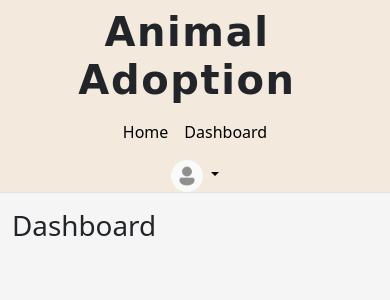
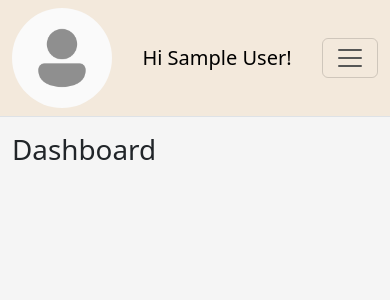
Before and after one commit to knsdev/animal_adoption, a PHP site: page /dashboard.php in a window 390 px wide. Shown: the top 300 px of the page. Run offline with PHP 8.4, Linux system fonts and the light colour scheme; the visitor is signed in with stand-in values (Sample User, id 1); some web fonts are replaced.

Commit message:
Replace navbar with mobile-friendly responsive version

```diff
--- a/website/components/navbar.php
+++ b/website/components/navbar.php
@@ -1,32 +1,37 @@
 <header class='p-0 mb-3 border-bottom title-row'>
-  <div class='container'>
-    <div class='d-flex flex-wrap align-items-center justify-content-center justify-content-lg-start'>
-      <a href='index.php' style="text-decoration: none; color: inherit;">
-        <h1 class="text-center my-0 me-3"><?= WEBSITE_TITLE ?></h1>
+  <nav class="navbar navbar-expand-lg" style="min-height: 3.5rem">
+    <div class="container">
+      <?php if (isset($_SESSION['user']) || isset($_SESSION['admin'])) { ?>
+        <a href='#' class='d-block me-3'>
+          <img src='<?= $myUserData['profile_img_url'] ?? '' ?>' alt='profile image' width='100' height='100' class='rounded-circle' style='object-fit:cover;'>
         </a>
-      <ul class='nav col-12 col-lg-auto me-lg-auto mb-2 justify-content-center mb-md-0'>
+        <a class="navbar-brand" href="#">Hi <?= $myUserData['first_name'] ?? '' ?>!</a>
+      <?php } ?>
+      <button class="navbar-toggler" type="button" data-bs-toggle="collapse" data-bs-target="#navbarNav" aria-controls="navbarNav" aria-expanded="false" aria-label="Toggle navigation">
+        <span class="navbar-toggler-icon"></span>
+      </button>
+      <div class="collapse navbar-collapse" id="navbarNav">
+        <ul class="navbar-nav">
           <?php if (isset($_SESSION['user'])) { ?>
-          <li><a href='index.php' class='nav-link px-2 link-body-emphasis'>Home</a></li>
+            <li class="nav-item">
+              <a class="nav-link link-body-emphasis" href='home.php'>Home</a>
+            </li>
           <?php } ?>
           <?php if (isset($_SESSION['admin'])) { ?>
-          <li><a href='dashboard.php' class='nav-link px-2 link-body-emphasis'>Dashboard</a></li>
+            <li class="nav-item">
+              <a class="nav-link link-body-emphasis" href="dashboard.php">Dashboard</a>
+            </li>
           <?php } ?>
-        <!-- <li><a href='#' class='nav-link px-2 link-secondary'>Senior</a></li> -->
-      </ul>
           <?php if (isset($_SESSION['user']) || isset($_SESSION['admin'])) { ?>
-        <div class='dropdown text-end'>
-          <a href='#' class='d-block link-body-emphasis text-decoration-none dropdown-toggle' data-bs-toggle='dropdown' aria-expanded='false'>
-            <img src='<?= $myUserData['profile_img_url'] ?? '' ?>' alt='profile image' width='32' height='32' class='rounded-circle'>
-          </a>
-          <ul class='dropdown-menu text-small'>
-            <!-- <li><a class='dropdown-item' href='user_update.php'>Profile</a></li> -->
-            <li>
-              <hr class='dropdown-divider'>
+            <li class="nav-item">
+              <a class="nav-link link-body-emphasis" href="#">Senior</a>
             </li>
-            <li><a class='dropdown-item' href='./logout.php'>Sign out</a></li>
+            <li class="nav-item">
+              <a class="nav-link link-body-emphasis" href="logout.php">Sign out</a>
+            </li>
+          <?php } ?>
         </ul>
       </div>
-      <?php } ?>
     </div>
-  </div>
+  </nav>
 </header>
--- a/website/styles/style.css
+++ b/website/styles/style.css
@@ -13,6 +13,6 @@ body {
     font-weight: bold;
     letter-spacing: 0.1rem;
     font-size: 2.5rem;
-    padding: 0.5rem;
+    padding: 1rem;
   }
 }
```
Also changed, not shown: website/uploads/img_688d12efb4c44.png (added). Lines whose indentation alone changed are shown as unchanged.
